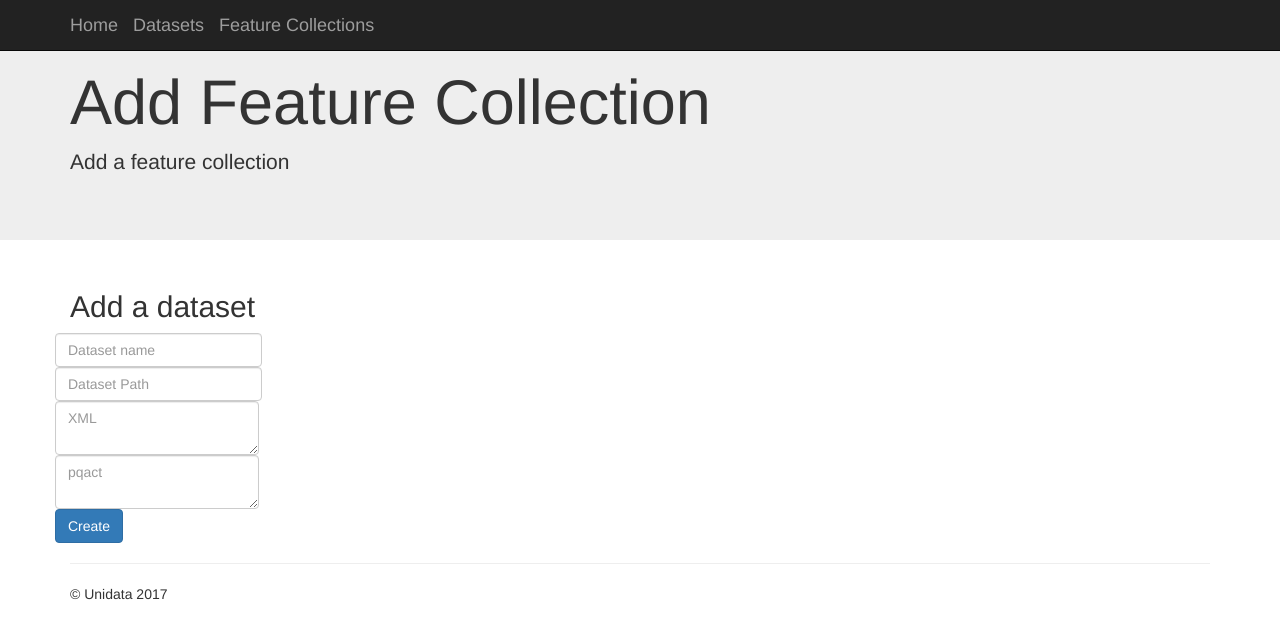
After one commit to jrleeman/TDSewing-Machine, a Flask app: page /featurecollections/createfeaturecollection in a window 1280 px wide. The commit adds this page. Shown: the top 639 px of the page. Run offline with Flask 2, Linux system fonts and the light colour scheme; some libraries are stand-ins or nearby versions.

Commit message:
Add capability to add and delete feature collections

```diff
--- a/forms.py
+++ b/forms.py
@@ -3,9 +3,13 @@ from wtforms import SubmitField, TextField, TextAreaField, validators, Form
 
 class CreateDatasetForm(Form):
     name = TextField('name', validators=[validators.DataRequired()])
+    path = TextField('path', validators=[validators.DataRequired()])
+    metadata = TextAreaField('metadata', validators=[validators.DataRequired()])
+    submit = SubmitField('submit')
 
-    path = TextField('path', validators=[validators.DataRequired()])
-
-    metadata = TextAreaField('metadata', validators=[validators.DataRequired()])
-
-    submit = SubmitField('submit')
+class CreateFeatureCollectionForm(Form):
+        name = TextField('name', validators=[validators.DataRequired()])
+        path = TextField('path', validators=[validators.DataRequired()])
+        xml = TextAreaField('xml', validators=[validators.DataRequired()])
+        pqact = TextAreaField('pqact', validators=[validators.DataRequired()])
+        submit = SubmitField('submit')
--- a/tdscreator.py
+++ b/tdscreator.py
@@ -1,7 +1,7 @@
 from flask import Flask, redirect, render_template, url_for, request
 import json
 
-from forms import CreateDatasetForm
+from forms import CreateDatasetForm, CreateFeatureCollectionForm
 
 app = Flask(__name__)
 app.secret_key = 'NTOBiFxcjaehKa9nvgTmv5dslPUay7l4QDauEGIV3pSwpZKhpFGqJzestVyGODNT7BL8mauL38xyzgukYV3cIMix9eO8Jgb3bhvo'
@@ -53,7 +53,39 @@ def dataset_deletedataset():
 
 @app.route('/featurecollections')
 def featurecollections_view():
-    return render_template('viewfeaturecollections.html')
+    jsondata = open('featurecollections.json', 'r').read()
+    featurecollections = json.loads(jsondata)
+    return render_template('viewfeaturecollections.html', featurecollections=featurecollections)
+
+
+@app.route('/featurecollections/createfeaturecollection', methods=['GET','POST'])
+def featurecollections_createfeaturecollection():
+    form = CreateFeatureCollectionForm(request.form)
+    if request.method=='POST' and form.validate():
+        name = form.name.data
+        xml = form.xml.data
+        jsondata = open('featurecollections.json', 'r').read()
+        datasets = json.loads(jsondata)
+        datasets.append({"name":name, "xml":xml})
+        with open('featurecollections.json', 'w') as outfile:
+            json.dump(datasets, outfile)
+        return redirect(url_for('featurecollections_view'))
+    return render_template('createfeaturecollection.html', createfeaturecollectionform=form)
+
+
+@app.route('/featurecollections/deletefeaturecollection')
+def featurecollections_deletefeaturecollection():
+    featurecollection_name = request.args.get("featurecollection_name")
+    jsondata = open('featurecollections.json', 'r').read()
+    featurecollections = json.loads(jsondata)
+    for i, featurecollection in enumerate(featurecollections):
+        if featurecollection["name"] == featurecollection_name:
+            del featurecollections[i]
+            break
+
+    with open('featurecollections.json', 'w') as outfile:
+        json.dump(featurecollections, outfile)
+    return redirect(url_for('featurecollections_view'))
 
 
 if __name__ == "__main__":
--- /dev/null
+++ b/templates/createfeaturecollection.html
@@ -0,0 +1,48 @@
+{% extends "base.html" %}
+
+{% block content %}
+  <div class="jumbotron">
+    <div class="container">
+      <h1>Add Feature Collection</h1>
+      <p>Add a feature collection</p>
+    </div>
+  </div>
+
+  <div class="container">
+    <div class="row">
+      <div class="col-md-12">
+        <h2>Add a dataset</h2>
+        <form class="form-inline" action="/featurecollections/createfeaturecollection", method="POST">
+          {% if createfeaturecollectionform.errors %}
+            <ul class="errors">
+              {% for field_name, field_errors in createfeaturecollectionform.errors|dictsort if field_errors %}
+                {% for error in field_errors %}
+                  <li>{{field_name}} - {{error}}</li>
+                {% endfor %}
+              {% endfor %}
+            </lu>
+            {% endif %}
+          <div class="form-group">
+            {{createfeaturecollectionform.csrf_token}}
+            <div class="row">
+            {{createfeaturecollectionform.name(class="form-control", placeholder="Dataset name")}}
+            </div>
+            <div class="row">
+            {{createfeaturecollectionform.path(class="form-control", placeholder="Dataset Path")}}
+            </div>
+            <div class="row">
+            {{createfeaturecollectionform.xml(class="form-control", placeholder="XML")}}
+            </div>
+            <div class="row">
+            {{createfeaturecollectionform.pqact(class="form-control", placeholder="pqact")}}
+            </div>
+            <div class="row">
+            {{createfeaturecollectionform.submit(value="Create", class="btn btn-primary")}}
+            </div>
+          </div>
+        </form>
+      </div>
+    </div>
+  </div>
+
+{% endblock %}
```
Also changed, not shown: featurecollections.json (added, +1 -0 lines), templates/createdataset.html (+8 -0 lines), templates/viewfeaturecollections.html (+21 -1 lines).
